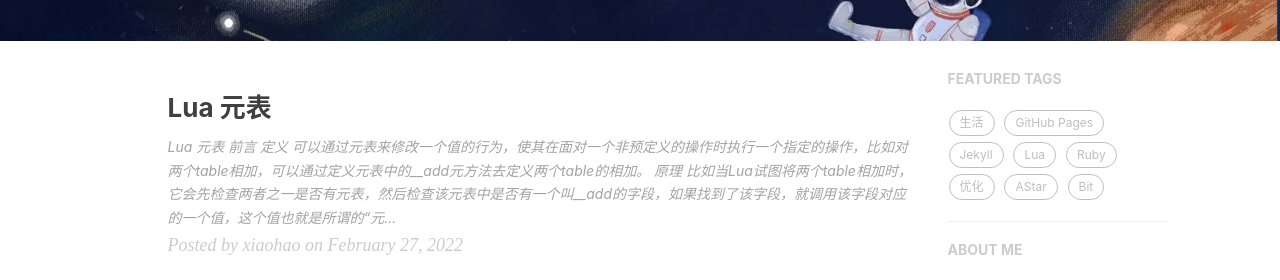
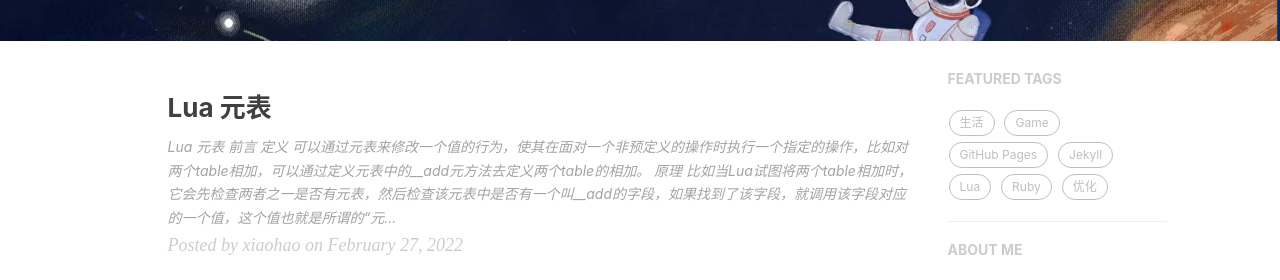
Before and after one commit to ZhongChunHao/xiaohao.github.io, a Jekyll site: the page built from index.html, in a window 1280 px wide. Shown: the part 357-637 px from the top of the page. Built offline with Jekyll 4.4.1, drawn with Linux system fonts in a browser that asks for light colours; nearby versions of some CDN libraries; the list of posts is cut into pages by our own code; comment, search, counter and statistics services are not loaded.

Commit message:
更新博客内容

```diff
--- a/_posts/2020-1-18-AStar.md
+++ b/_posts/2020-1-18-AStar.md
@@ -9,7 +9,7 @@ header-style: text
 catalog:      true
 ...published:    false
 tags:
-    - AStar
+    - Game
 ---
 
 # 简介
--- a/_posts/2020-2-8-lua-bit.md
+++ b/_posts/2020-2-8-lua-bit.md
@@ -10,7 +10,7 @@ catalog:      true
 ...published:    false
 tags:
     - Lua
-    - Bit
+    - Game
 ---
 
 ### 一.位的意思
```
